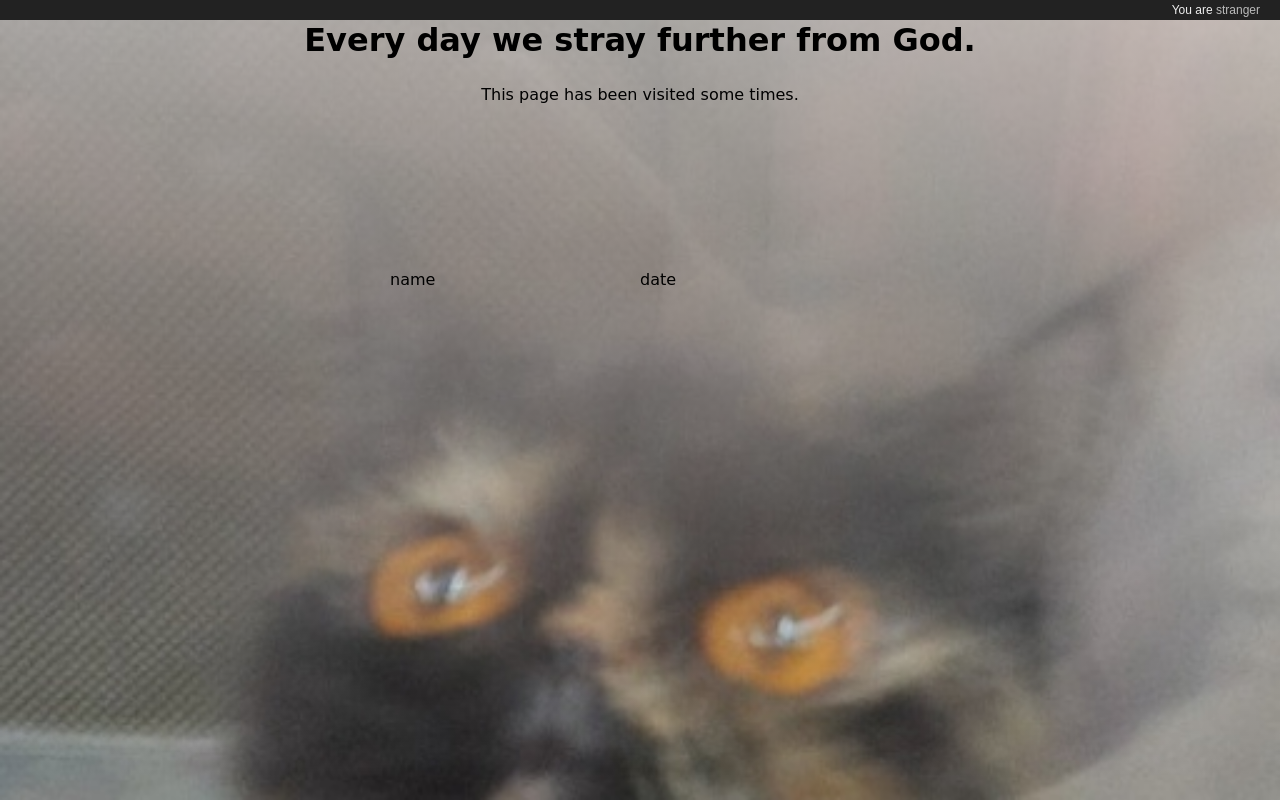
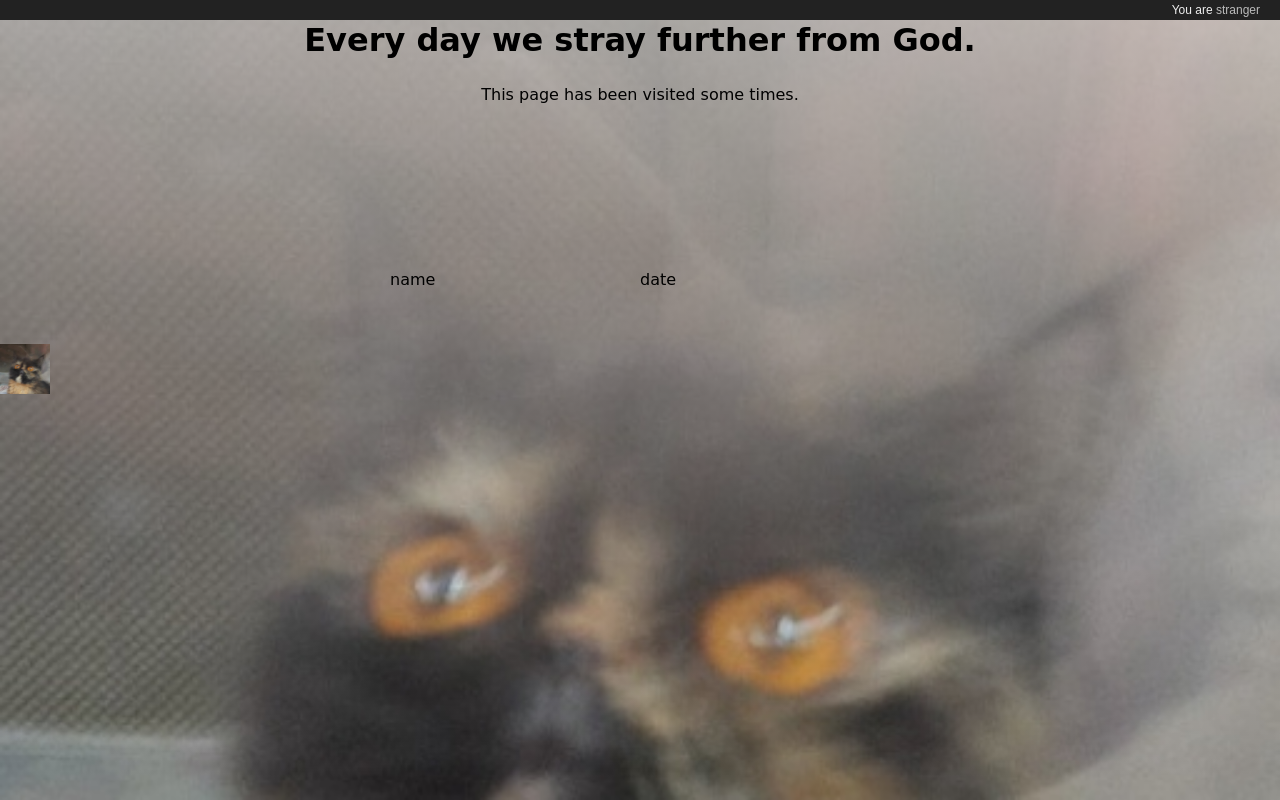
Before and after one commit to Camper12345/cringe, a Symfony app: template templates/index.html.twig in a window 1280 px wide. Run offline with Twig, Linux system fonts and the light colour scheme; the template is opened without the code that fills it, so the values that code supplies are empty; some libraries are stand-ins or nearby versions.

Commit message:
addded cat

```diff
--- a/templates/index.html.twig
+++ b/templates/index.html.twig
@@ -22,6 +22,8 @@
                 <p class="date">date</p>
             </div>
         </div>
+
+        <div id="cat"><img src="public/assets/img/newcat.jpg" alt="cat" width="50" height="50"></div>
 
         <div class="bg-overlay"></div>
         <script>
```
